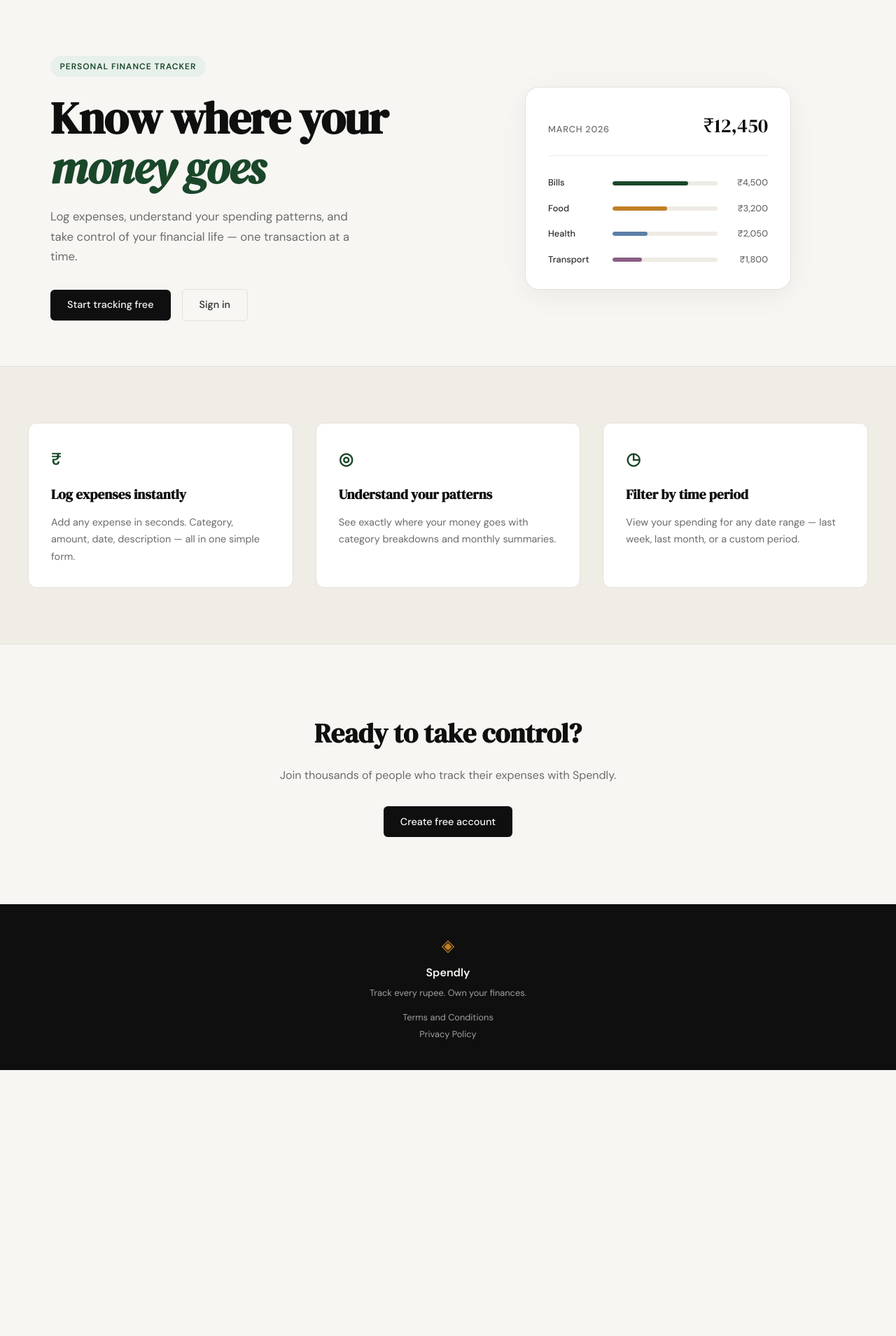
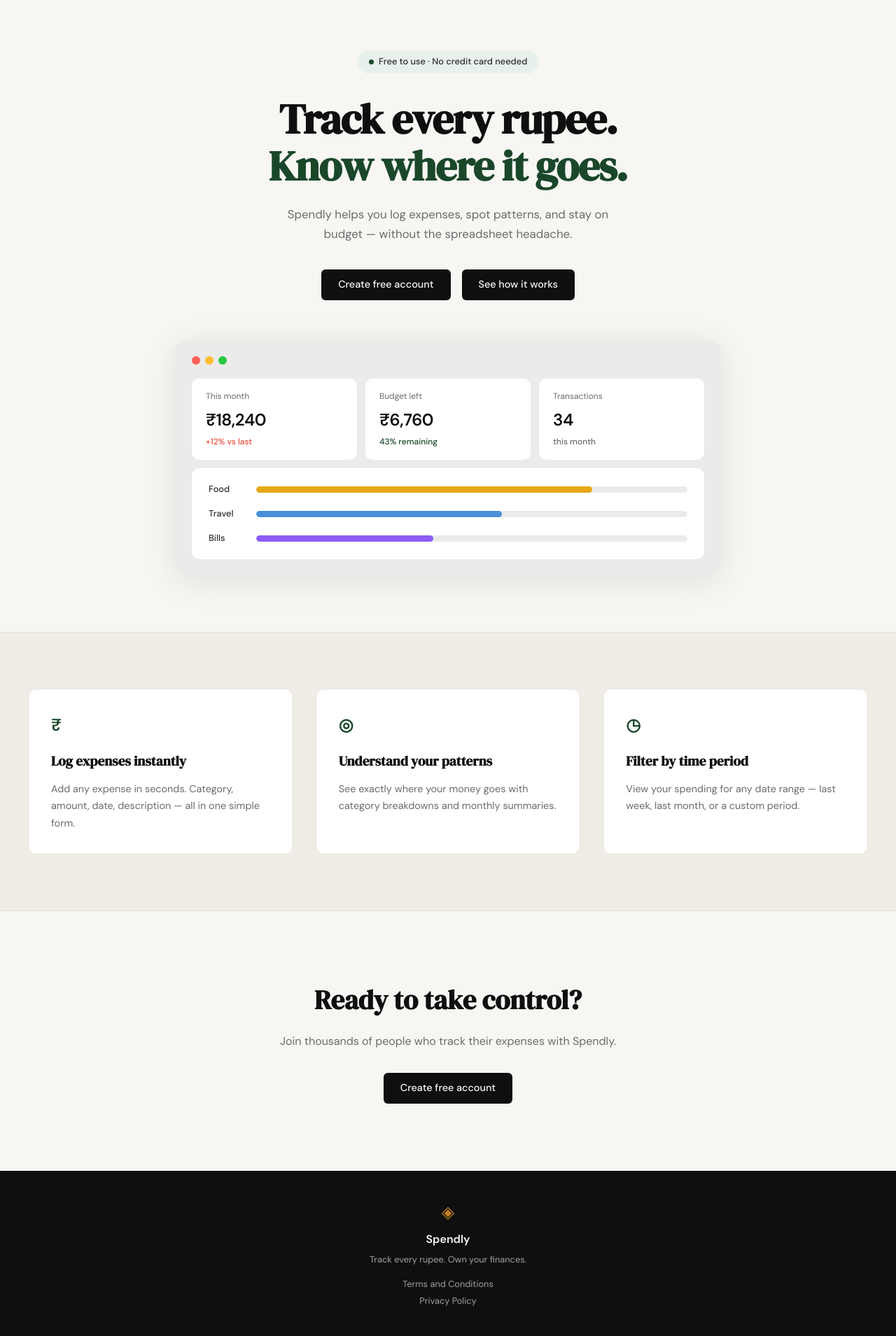
Before and after one commit to pmandal22/spendly, a Flask app: page / in a window 1280 px wide. Shown: the part 61-1970 px from the top of the page at 70% size. Before the commit the page ends 1590 px from the top, so only its background shows below. Run offline with Flask 3, Linux system fonts and the light colour scheme.

Commit message:
landing: redesign hero section to match the mockup

```diff
--- /dev/null
+++ b/static/css/landing.css
@@ -0,0 +1,188 @@
+/* ------------------------------------------------------------------ */
+/* Hero — overrides style.css for the landing page only               */
+/* ------------------------------------------------------------------ */
+
+.hero {
+    display: flex;
+    flex-direction: column;
+    align-items: center;
+    text-align: center;
+    padding: 4.5rem 2rem 5rem;
+    max-width: 860px;
+    margin: 0 auto;
+    gap: 0;
+    /* reset the two-column grid from style.css */
+    grid-template-columns: unset;
+}
+
+.hero-inner {
+    display: flex;
+    flex-direction: column;
+    align-items: center;
+    max-width: 640px;
+    width: 100%;
+}
+
+/* Badge */
+.hero-badge {
+    display: inline-flex;
+    align-items: center;
+    gap: 0.45rem;
+    background: var(--accent-light);
+    color: var(--ink-soft);
+    font-size: 0.8rem;
+    font-weight: 500;
+    letter-spacing: 0;
+    text-transform: none;
+    padding: 0.4rem 1rem;
+    border-radius: 999px;
+    margin-bottom: 2rem;
+}
+
+.hero-badge-dot {
+    width: 7px;
+    height: 7px;
+    background: var(--accent);
+    border-radius: 50%;
+    flex-shrink: 0;
+}
+
+/* Title */
+.hero-title {
+    font-size: clamp(2.5rem, 6vw, 3.75rem);
+    line-height: 1.12;
+    margin-bottom: 1.25rem;
+}
+
+.hero-title-accent {
+    color: var(--accent);
+    font-style: normal;
+}
+
+/* Subtitle */
+.hero-subtitle {
+    max-width: 500px;
+    margin-bottom: 2.25rem;
+}
+
+/* ------------------------------------------------------------------ */
+/* Browser mockup                                                      */
+/* ------------------------------------------------------------------ */
+
+.hero-mockup {
+    width: 100%;
+    max-width: 780px;
+    margin-top: 3.5rem;
+}
+
+.mockup-browser {
+    background: #ebebea;
+    border-radius: 18px;
+    padding: 1.5rem;
+    box-shadow: 0 8px 48px rgba(0, 0, 0, 0.09);
+}
+
+/* Window control dots */
+.mockup-dots {
+    display: flex;
+    gap: 0.45rem;
+    margin-bottom: 1.25rem;
+}
+
+.mdot {
+    width: 12px;
+    height: 12px;
+    border-radius: 50%;
+}
+
+.mdot-red    { background: #ff5f57; }
+.mdot-yellow { background: #febc2e; }
+.mdot-green  { background: #28c840; }
+
+/* Stat cards row */
+.mockup-stats {
+    display: grid;
+    grid-template-columns: repeat(3, 1fr);
+    gap: 0.75rem;
+    margin-bottom: 0.75rem;
+}
+
+.stat-card {
+    background: #ffffff;
+    border-radius: 10px;
+    padding: 1rem 1.25rem;
+    text-align: left;
+}
+
+.stat-label {
+    font-size: 0.75rem;
+    color: var(--ink-muted);
+    margin-bottom: 0.3rem;
+}
+
+.stat-value {
+    font-size: 1.5rem;
+    font-weight: 600;
+    color: var(--ink);
+    letter-spacing: -0.02em;
+    margin-bottom: 0.2rem;
+}
+
+.stat-change {
+    font-size: 0.75rem;
+    font-weight: 500;
+}
+
+.change-red   { color: #e74c3c; }
+.change-green { color: var(--accent); }
+.change-muted { color: var(--ink-muted); }
+
+/* Bar chart */
+.mockup-chart {
+    background: #ffffff;
+    border-radius: 10px;
+    padding: 1.25rem 1.5rem;
+    display: flex;
+    flex-direction: column;
+    gap: 0.9rem;
+}
+
+.chart-row {
+    display: grid;
+    grid-template-columns: 52px 1fr;
+    align-items: center;
+    gap: 1rem;
+}
+
+.chart-label {
+    font-size: 0.8rem;
+    color: var(--ink-soft);
+    font-weight: 500;
+    text-align: left;
+}
+
+.chart-track {
+    height: 9px;
+    background: #ebebea;
+    border-radius: 999px;
+    overflow: hidden;
+}
+
+.chart-bar {
+    height: 100%;
+    border-radius: 999px;
+}
+
+.bar-food   { background: #e6a817; }
+.bar-travel { background: #4a90d9; }
+.bar-bills  { background: #8b5cf6; }
+
+/* ------------------------------------------------------------------ */
+/* Responsive                                                          */
+/* ------------------------------------------------------------------ */
+
+@media (max-width: 600px) {
+    .mockup-stats {
+        grid-template-columns: 1fr;
+    }
+}
--- a/templates/landing.html
+++ b/templates/landing.html
@@ -1,60 +1,75 @@
 {% extends "base.html" %}
 
 {% block title %}Spendly — Track Every Rupee{% endblock %}
+
+{% block head %}
+<link rel="stylesheet" href="{{ url_for('static', filename='css/landing.css') }}">
+{% endblock %}
 
 {% block content %}
 
 <section class="hero">
     <div class="hero-inner">
-        <div class="hero-badge">Personal Finance Tracker</div>
+        <div class="hero-badge">
+            <span class="hero-badge-dot"></span>
+            Free to use · No credit card needed
+        </div>
         <h1 class="hero-title">
-            Know where your<br>
-            <em>money goes</em>
+            Track every rupee.<br>
+            <span class="hero-title-accent">Know where it goes.</span>
         </h1>
         <p class="hero-subtitle">
-            Log expenses, understand your spending patterns,
-            and take control of your financial life —
-            one transaction at a time.
+            Spendly helps you log expenses, spot patterns, and stay
+            on budget — without the spreadsheet headache.
         </p>
         <div class="hero-actions">
-            <a href="{{ url_for('register') }}" class="btn-primary">Start tracking free</a>
-            <a href="{{ url_for('login') }}" class="btn-ghost">Sign in</a>
+            <a href="{{ url_for('register') }}" class="btn-primary">Create free account</a>
+            <a href="#" class="btn-primary">See how it works</a>
         </div>
     </div>
-    <div class="hero-visual">
-        <div class="mock-card">
-            <div class="mock-card-header">
-                <span class="mock-label">March 2026</span>
-                <span class="mock-total">₹12,450</span>
+
+    <div class="hero-mockup">
+        <div class="mockup-browser">
+            <div class="mockup-dots">
+                <span class="mdot mdot-red"></span>
+                <span class="mdot mdot-yellow"></span>
+                <span class="mdot mdot-green"></span>
             </div>
-            <div class="mock-bars">
-                <div class="mock-bar-row">
-                    <span class="mock-cat">Bills</span>
-                    <div class="mock-bar-track">
-                        <div class="mock-bar" style="width: 72%"></div>
+            <div class="mockup-stats">
+                <div class="stat-card">
+                    <p class="stat-label">This month</p>
+                    <p class="stat-value">₹18,240</p>
+                    <p class="stat-change change-red">+12% vs last</p>
+                </div>
+                <div class="stat-card">
+                    <p class="stat-label">Budget left</p>
+                    <p class="stat-value">₹6,760</p>
+                    <p class="stat-change change-green">43% remaining</p>
+                </div>
+                <div class="stat-card">
+                    <p class="stat-label">Transactions</p>
+                    <p class="stat-value">34</p>
+                    <p class="stat-change change-muted">this month</p>
+                </div>
+            </div>
+            <div class="mockup-chart">
+                <div class="chart-row">
+                    <span class="chart-label">Food</span>
+                    <div class="chart-track">
+                        <div class="chart-bar bar-food" style="width: 78%"></div>
                     </div>
-                    <span class="mock-amt">₹4,500</span>
                 </div>
-                <div class="mock-bar-row">
-                    <span class="mock-cat">Food</span>
-                    <div class="mock-bar-track">
-                        <div class="mock-bar mock-bar-2" style="width: 52%"></div>
+                <div class="chart-row">
+                    <span class="chart-label">Travel</span>
+                    <div class="chart-track">
+                        <div class="chart-bar bar-travel" style="width: 57%"></div>
                     </div>
-                    <span class="mock-amt">₹3,200</span>
                 </div>
-                <div class="mock-bar-row">
-                    <span class="mock-cat">Health</span>
-                    <div class="mock-bar-track">
-                        <div class="mock-bar mock-bar-3" style="width: 33%"></div>
+                <div class="chart-row">
+                    <span class="chart-label">Bills</span>
+                    <div class="chart-track">
+                        <div class="chart-bar bar-bills" style="width: 41%"></div>
                     </div>
-                    <span class="mock-amt">₹2,050</span>
-                </div>
-                <div class="mock-bar-row">
-                    <span class="mock-cat">Transport</span>
-                    <div class="mock-bar-track">
-                        <div class="mock-bar mock-bar-4" style="width: 28%"></div>
-                    </div>
-                    <span class="mock-amt">₹1,800</span>
                 </div>
             </div>
         </div>
```
